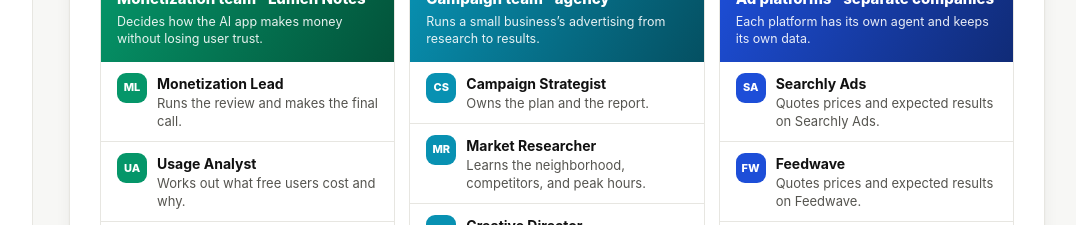
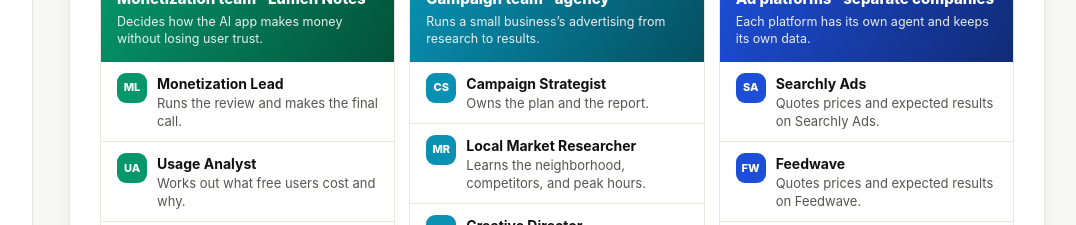
Before and after one commit to varunk130/ai-monetization-agents, a React (Vite) app: page / in a window 1280 px wide. Shown: the part 2860-3085 px from the top of the page, without its empty margins (199-1275 px from the left). Built offline with nearby package versions, Linux system fonts and the light colour scheme.

Commit message:
Use the full agent name in the team roster

```diff
--- a/src/views/CaseStudyView.tsx
+++ b/src/views/CaseStudyView.tsx
@@ -308,7 +308,7 @@ export function CaseStudyView() {
               tone: '#0891b2',
               rows: [
                 ['CS', 'Campaign Strategist', 'Owns the plan and the report.'],
-                ['MR', 'Market Researcher', 'Learns the neighborhood, competitors, and peak hours.'],
+                ['MR', 'Local Market Researcher', 'Learns the neighborhood, competitors, and peak hours.'],
                 ['CD', 'Creative Director', 'Writes the ads and checks them against policy.'],
                 ['MB', 'Media Buyer', 'Gets quotes from every ad platform and buys.'],
                 ['PF', 'Performance Analyst', 'Moves budget to what works, every week.'],
```
